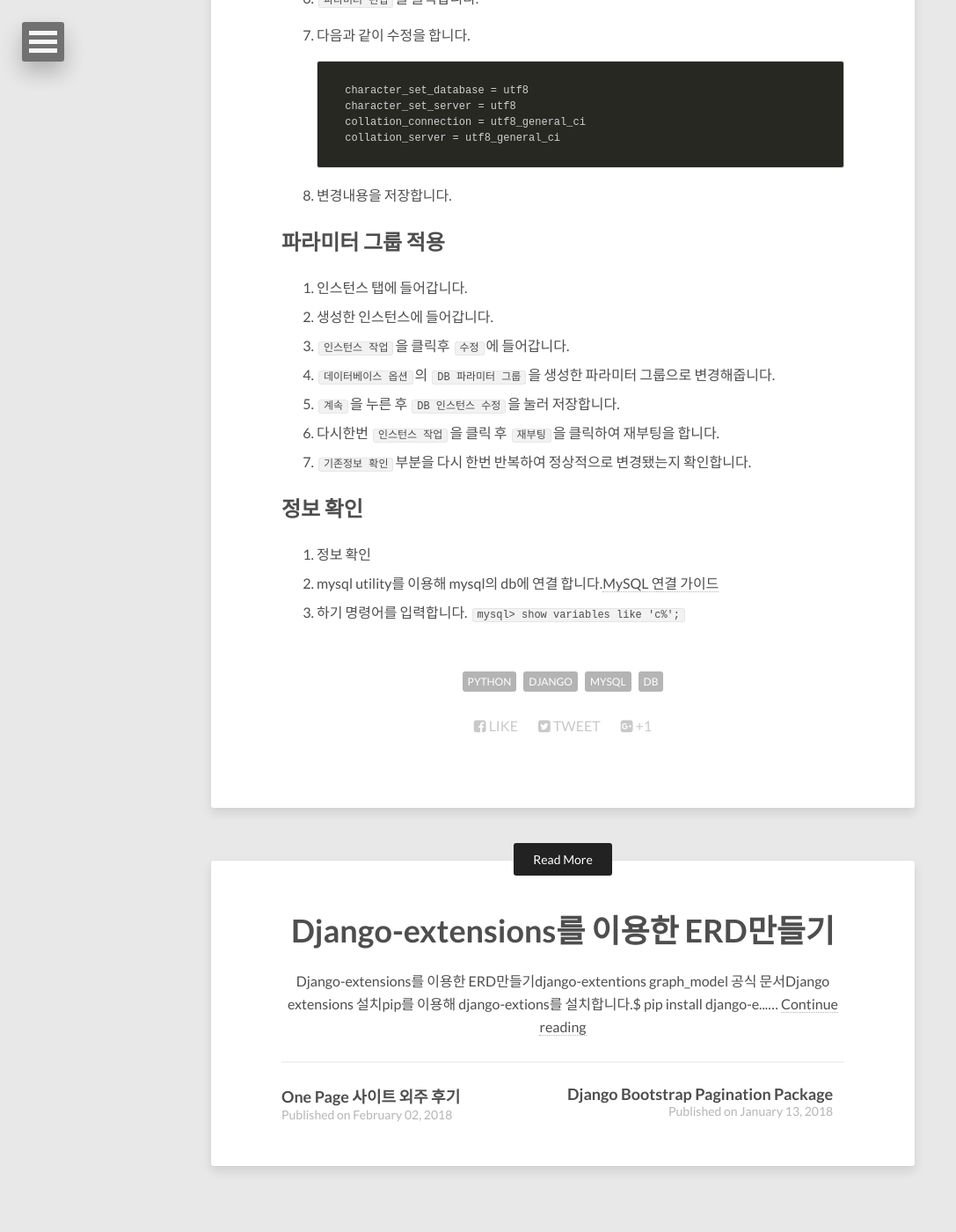
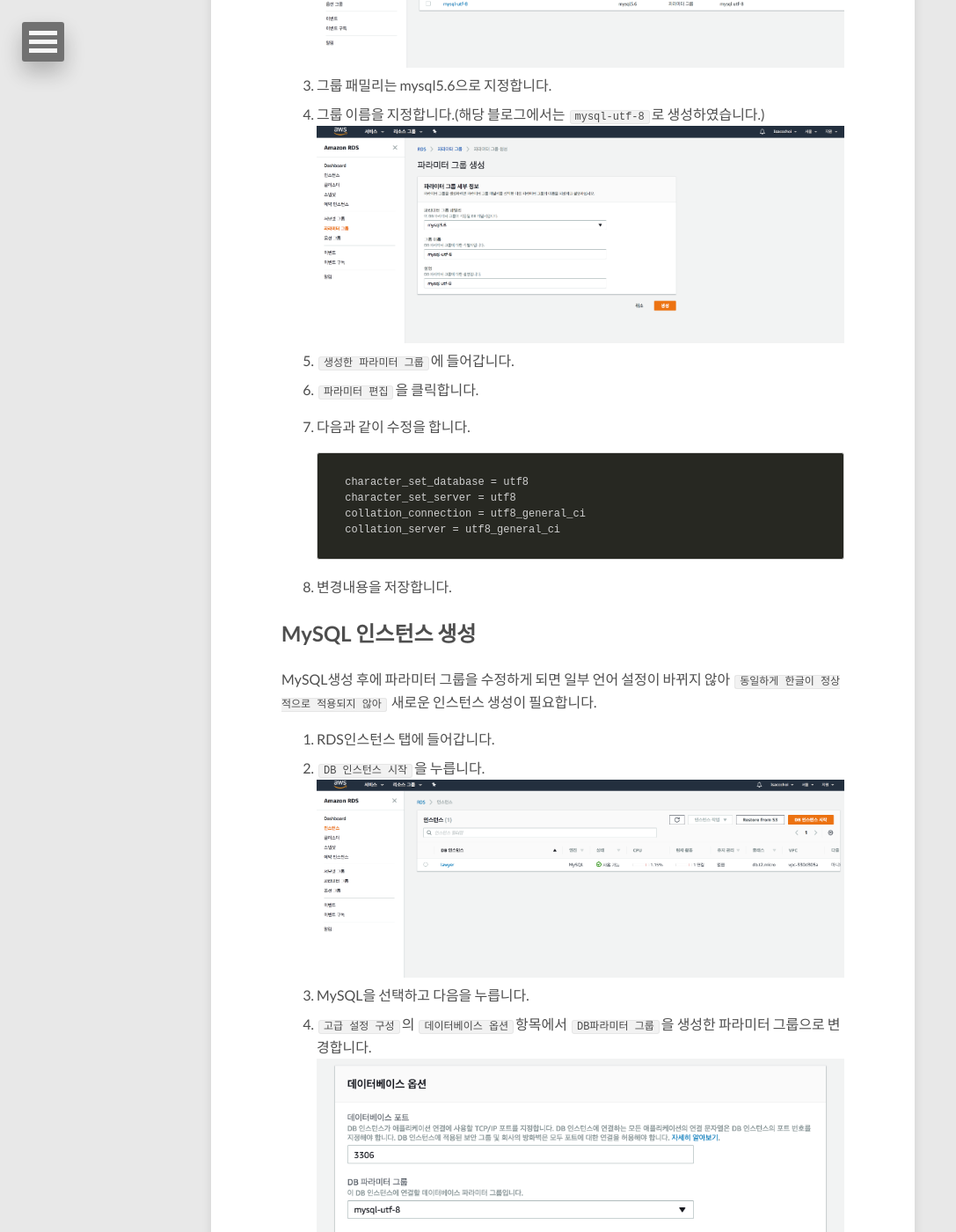
Before and after one commit to Isaccchoi/Isaccchoi.github.io, a Jekyll site: the page built from _posts/2018-02-13-MySQL-한글-깨짐-증상-해결방법.md, in a window 1280 px wide and 1400 px high, scrolled down 681 px. Shown: the whole window at 88% size, without its empty margins (0-1087 px from the left). Built offline with Jekyll 4.4.1, drawn with Linux system fonts in a browser that asks for light colours; nearby versions of some CDN libraries; some of the changed text lies outside the part shown.

Commit message:
MySQL 한글깨짐증상 포스트 작성 완료

````diff
--- a/_posts/2018-02-13-MySQL-한글-깨짐-증상-해결방법.md
+++ b/_posts/2018-02-13-MySQL-한글-깨짐-증상-해결방법.md
@@ -15,8 +15,10 @@ AWS의 RDS기준으로 작성하였습니다.
 ## 파라미터 그룹 생성
 1. RDS console아래의 파라미터 그룹에 들어갑니다.
 2. `파라이터 그룹 생성`에 들어갑니다.
+![파라미터 그룹](/images/mysql_korean/parameter_group.png)
 3. 그룹 패밀리는 mysql5.6으로 지정합니다.
 4. 그룹 이름을 지정합니다.(해당 블로그에서는 `mysql-utf-8`로 생성하였습니다.)
+![파라미터 그룹 생성](/images/mysql_korean/create_parameter_group.png)
 5. `생성한 파라미터 그룹`에 들어갑니다.
 6. `파라미터 편집`을 클릭합니다.
 7. 다음과 같이 수정을 합니다.
@@ -27,21 +29,26 @@ AWS의 RDS기준으로 작성하였습니다.
 	collation_connection = utf8_general_ci
 	collation_server = utf8_general_ci
 	```
+
 8. 변경내용을 저장합니다.
 
+## MySQL 인스턴스 생성
+MySQL생성 후에 파라미터 그룹을 수정하게 되면 일부 언어 설정이 바뀌지 않아 `동일하게 한글이 정상적으로 적용되지 않아` 새로운 인스턴스 생성이 필요합니다.
+
+ 1. RDS인스턴스 탭에 들어갑니다.
+ 2. `DB 인스턴스 시작`을 누릅니다.
+ ![RDS 인스턴스](/images/mysql_korean/rds_instance_create.png)
+ 3. MySQL을 선택하고 다음을 누릅니다.
+ 4. `고급 설정 구성`의 `데이터베이스 옵션`항목에서 `DB파라미터 그룹`을 생성한 파라미터 그룹으로 변경합니다.
+ ![파라미터 그룹 지정](/images/mysql_korean/parameter_group_select.png)
+ 5. DB인스턴스를 생성합니다.
 
 
-## 파라미터 그룹 적용
-1. 인스턴스 탭에 들어갑니다.
-2. 생성한 인스턴스에 들어갑니다.
-3. `인스턴스 작업`을 클릭후 `수정`에 들어갑니다.
-4. `데이터베이스 옵션`의 `DB 파라미터 그룹`을 생성한 파라미터 그룹으로 변경해줍니다.
-5. `계속`을 누른 후 `DB 인스턴스 수정`을 눌러 저장합니다.
-6. 다시한번 `인스턴스 작업`을 클릭 후 `재부팅`을 클릭하여 재부팅을 합니다.
-7. `기존정보 확인`부분을 다시 한번 반복하여 정상적으로 변경됐는지 확인합니다.
 
 ## 정보 확인
 1. 정보 확인
 2. mysql utility를 이용해 mysql의 db에 연결 합니다.[MySQL 연결 가이드](https://docs.aws.amazon.com/ko_kr/AmazonRDS/latest/UserGuide/USER_ConnectToInstance.html)
 3. 하기 명령어를 입력합니다.
 `mysql> show variables like 'c%';`
+4. 아래의 사진과 같이 latin항목이 없이 모두 utf8로 잘 나오는지 확인합니다.
+![확인](/images/mysql_korean/utf8_check.png)
````
Also changed, not shown: images/mysql_korean/create_parameter_group.png (added), images/mysql_korean/parameter_group.png (added), images/mysql_korean/parameter_group_select.png (added), images/mysql_korean/rds_instance_create.png (added), images/mysql_korean/utf8_check.png (added).
